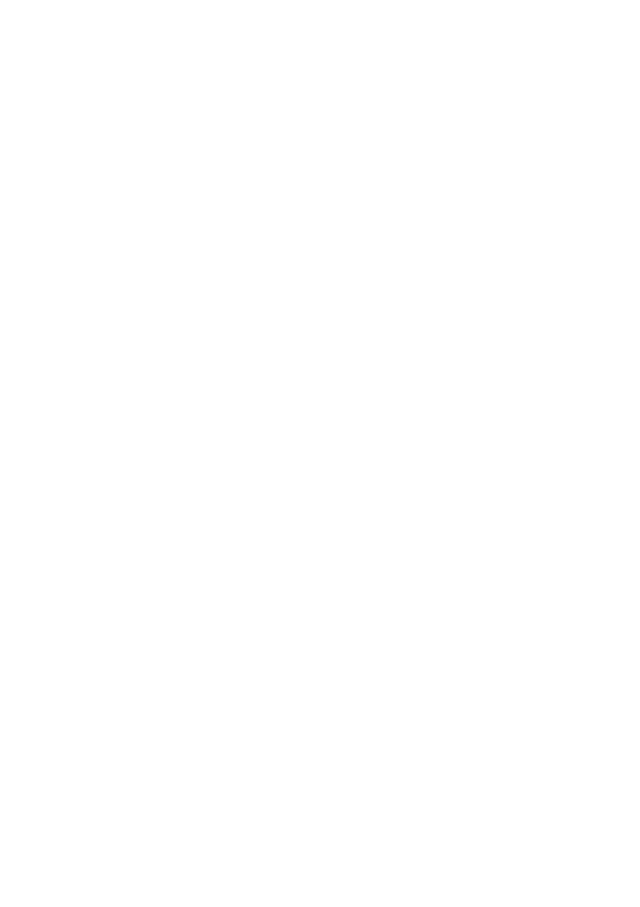
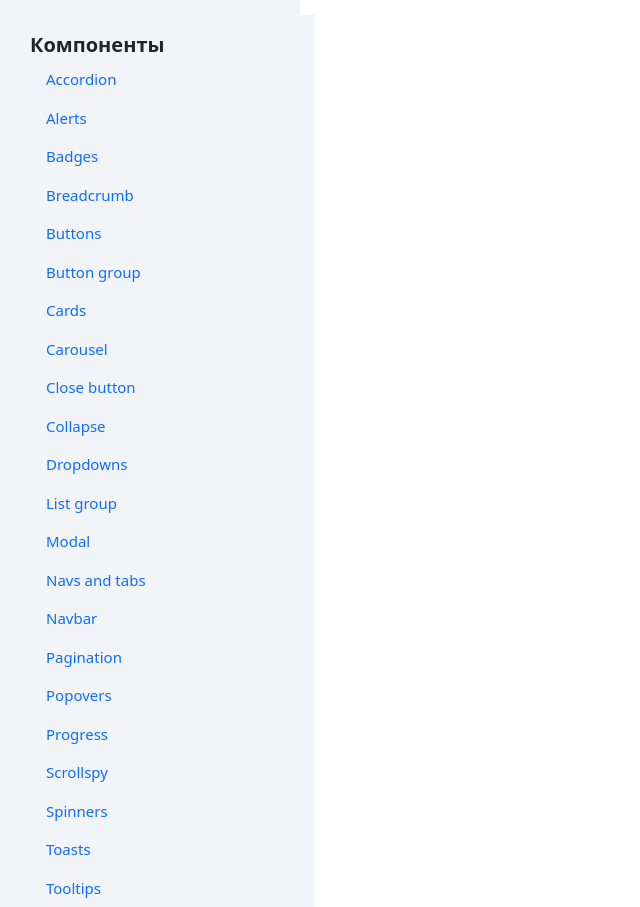
Before and after one commit to supermanechka/bootstrap-page, a plain HTML site: page index.html in a window 1280 px wide. Shown: the whole page, without its empty margins (0-640 px from the left). Before the commit the page ends 800 px from the top, so only its background shows below. Drawn offline with nearby package versions, Linux system fonts and the light colour scheme.

Commit message:
add components to aside

```diff
--- a/aside.css
+++ b/aside.css
@@ -0,0 +1,20 @@
+aside {
+  width: 300px;
+  background-color: #f3f4f8;
+  font-size: 15px;
+  padding: 15px 0 0 15px;
+}
+
+aside .components {
+  font-size: 20px;
+  font-weight: 600;
+}
+
+aside a {
+  text-decoration: unset;
+  color: #000000;
+}
+
+aside .active {
+  font-weight: 600;
+}
--- a/index.html
+++ b/index.html
@@ -6,14 +6,88 @@
   <meta name="viewport" content="width=device-width, initial-scale=1">
   <title>Bootstrap page</title>
   <link href="./styles.css" rel="stylesheet">
+  <link href="./main.css" rel="stylesheet">
   <link href="./aside.css" rel="stylesheet">
-  <link href="./main.css" rel="stylesheet">
   <link href="https://cdn.jsdelivr.net/npm/bootstrap@5.0.0-beta2/dist/css/bootstrap.min.css" rel="stylesheet"
     integrity="sha384-BmbxuPwQa2lc/FVzBcNJ7UAyJxM6wuqIj61tLrc4wSX0szH/Ev+nYRRuWlolflfl" crossorigin="anonymous">
   <link rel="preconnect" href="https://fonts.gstatic.com">
   <link href="https://fonts.googleapis.com/css2?family=Inter:wght@300;400;500;600;700&display=swap" rel="stylesheet">
 </head>
 
-<body></body>
+<body>
+  <aside>
+    <aside>
+      <div class="components">Компоненты</div>
+      <ul class="nav flex-column">
+        <li class="nav-item">
+          <a class="nav-link" href=" accordion.html">Accordion</a>
+        </li>
+        <li class="nav-item">
+          <a class="nav-link" href="alerts.html">Alerts</a>
+        </li>
+        <li class="nav-item">
+          <a class="nav-link" href="badges.html">Badges</a>
+        </li>
+        <li class="nav-item">
+          <a class="nav-link" href="breadcrumb.html">Breadcrumb</a>
+        </li>
+        <li class="nav-item">
+          <a class="nav-link" href="buttons.html">Buttons</a>
+        </li>
+        <li class="nav-item">
+          <a class="nav-link" href="button-group.html">Button group</a>
+        </li>
+        <li class="nav-item">
+          <a class="nav-link" href="cards.html">Cards</a>
+        </li>
+        <li class="nav-item">
+          <a class="nav-link" href="carousel.html">Carousel</a>
+        </li>
+        <li class="nav-item">
+          <a class="nav-link" href="close-button.html">Close button</a>
+        </li>
+        <li class="nav-item">
+          <a class="nav-link" href="collapse.html">Collapse</a>
+        </li>
+        <li class="nav-item">
+          <a class="nav-link" href="dropdowns.html">Dropdowns</a>
+        </li>
+        <li class="nav-item">
+          <a class="nav-link" href="list-group.html">List group</a>
+        </li>
+        <li class="nav-item">
+          <a class="nav-link" href="modal.html">Modal</a>
+        </li>
+        <li class="nav-item">
+          <a class="nav-link" href="navs-and-tabs.html">Navs and tabs</a>
+        </li>
+        <li class="nav-item">
+          <a class="nav-link" href="navbar.html">Navbar</a>
+        </li>
+        <li class="nav-item">
+          <a class="nav-link" href="pagination.html">Pagination</a>
+        </li>
+        <li class="nav-item">
+          <a class="nav-link" href="popovers.html">Popovers</a>
+        </li>
+        <li class="nav-item">
+          <a class="nav-link" href="progress.html">Progress</a>
+        </li>
+        <li class="nav-item">
+          <a class="nav-link" href="scrollsp.html">Scrollspy</a>
+        </li>
+        <li class="nav-item">
+          <a class="nav-link" href="spinners.html">Spinners</a>
+        </li>
+        <li class="nav-item">
+          <a class="nav-link" href=toasts.html">Toasts</a>
+        </li>
+        <li class="nav-item">
+          <a class="nav-link" href="tooltips.html">Tooltips</a>
+        </li>
+      </ul>
+    </aside>
+
+</body>
 
 </html>
```
Also changed, not shown: main.css (deleted), 1 other file.
